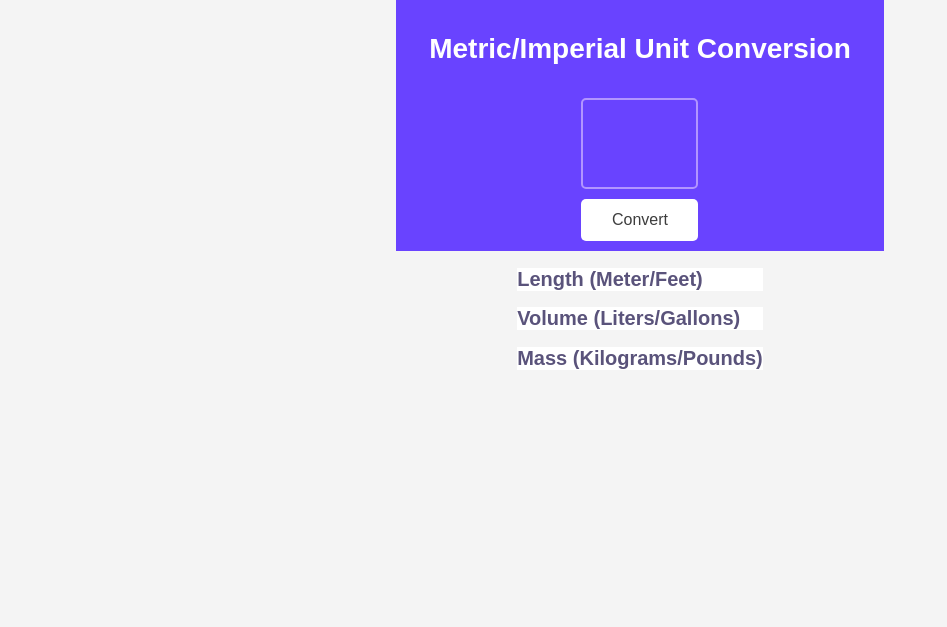
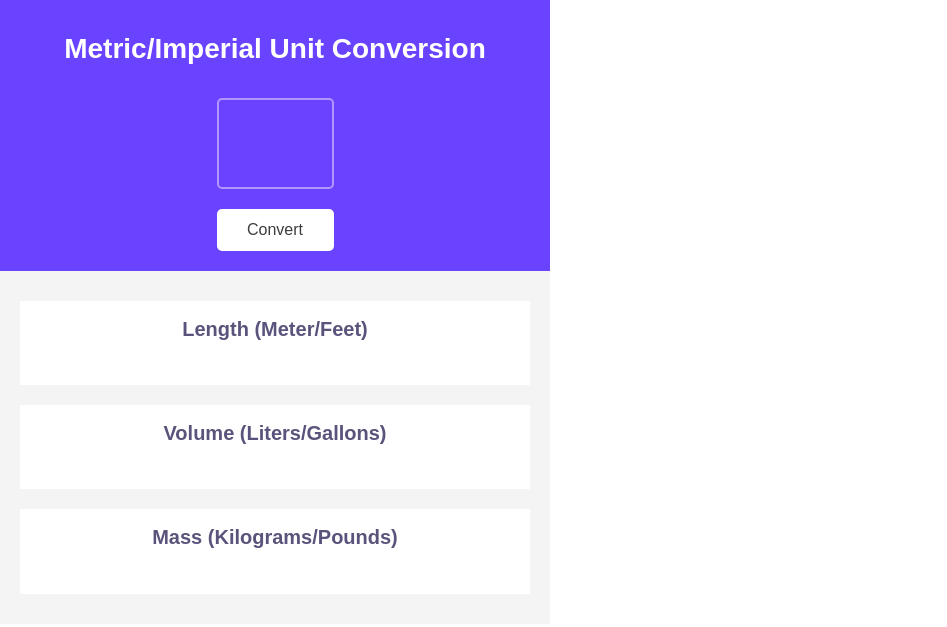
Before and after one commit to AndreaRethy/UnitConverter, a plain HTML site: page index.html in a window 1280 px wide. Shown: the whole page, without its empty margins (0-947 px from the left). Drawn offline with Linux system fonts and the light colour scheme.

Commit message:
html and css adjustments

```diff
--- a/index.css
+++ b/index.css
@@ -1,11 +1,16 @@
 body {
-    display: flex;
-    flex-direction: column;
-    justify-content: center;
-    align-items: center;
     margin: 0;
+    min-width: 320px;
+    max-width: 550px;
+    font-family: sans-serif;
+}
+
+.container {
     background-color: #F4F4F4;
-    font-family: sans-serif;
+}
+
+#result-container {
+    padding: 10px;
 }
 
 #hero {
@@ -14,6 +19,7 @@ body {
     justify-content: center;
     align-items: center;
     background-color: #6943FF;
+    background-size: cover;
     color: #ffffff;
 }
 
@@ -44,7 +50,7 @@ button {
     border-radius: 5px;
     font-size: 16px;
     font-weight: 500;
-    margin: 10px;
+    margin: 20px;
    /* box-shadow: 0 1px 2px 0 #000000 0.05; */
 }
 
@@ -61,6 +67,12 @@ p {
 }
 
 .results {
+margin: 20px 10px;
+display: flex;
+flex-direction: column;
+justify-content: space-around;
+align-items: center;
 background-color: #ffffff;
-margin: 10px;
+background-size: cover;
+
 }
--- a/index.html
+++ b/index.html
@@ -3,12 +3,13 @@
         <link rel="stylesheet" href="index.css">
     </head>
     <body>
+        <div class="container">
             <div id="hero">
                 <h1>Metric/Imperial Unit Conversion</h1>
                 <input type="number">
                 <button>Convert</button>
             </div>
-        <div id="container">
+            <div id="result-container">
                 <div class="results">
                     <h2>Length (Meter/Feet)</h2>
                     <p id="length"></p>
@@ -22,6 +23,7 @@
                     <p id="mass"></p>
                 </div>
             </div>
+        </div>
         <script src="index.js"></script>
     </body>
 </html>
--- a/index.js
+++ b/index.js
@@ -3,3 +3,7 @@
 1 liter = 0.264 gallon
 1 kilogram = 2.204 pound
 */
+
+const length = document.getElementById("length")
+const volume = document.getElementById("volume")
+const mass = document.getElementById("mass")
```
Lines whose indentation alone changed are shown as unchanged.
